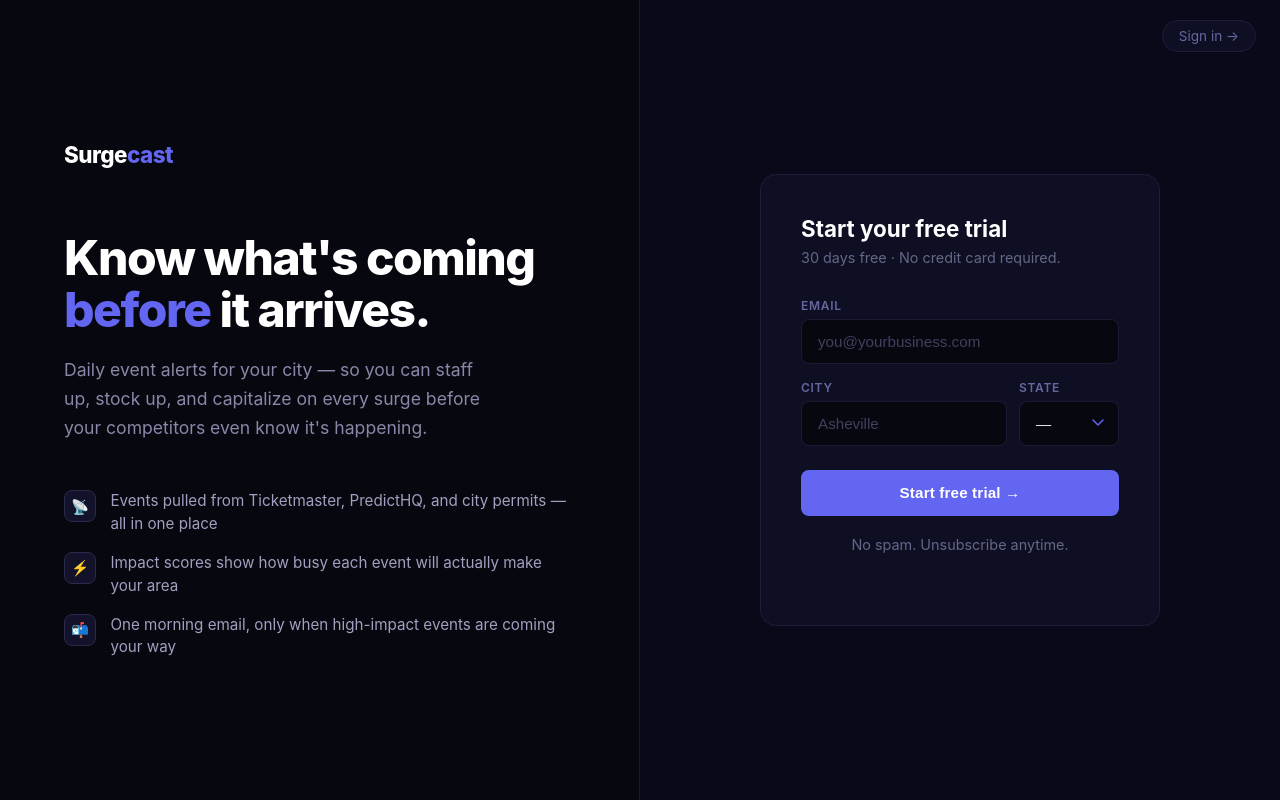
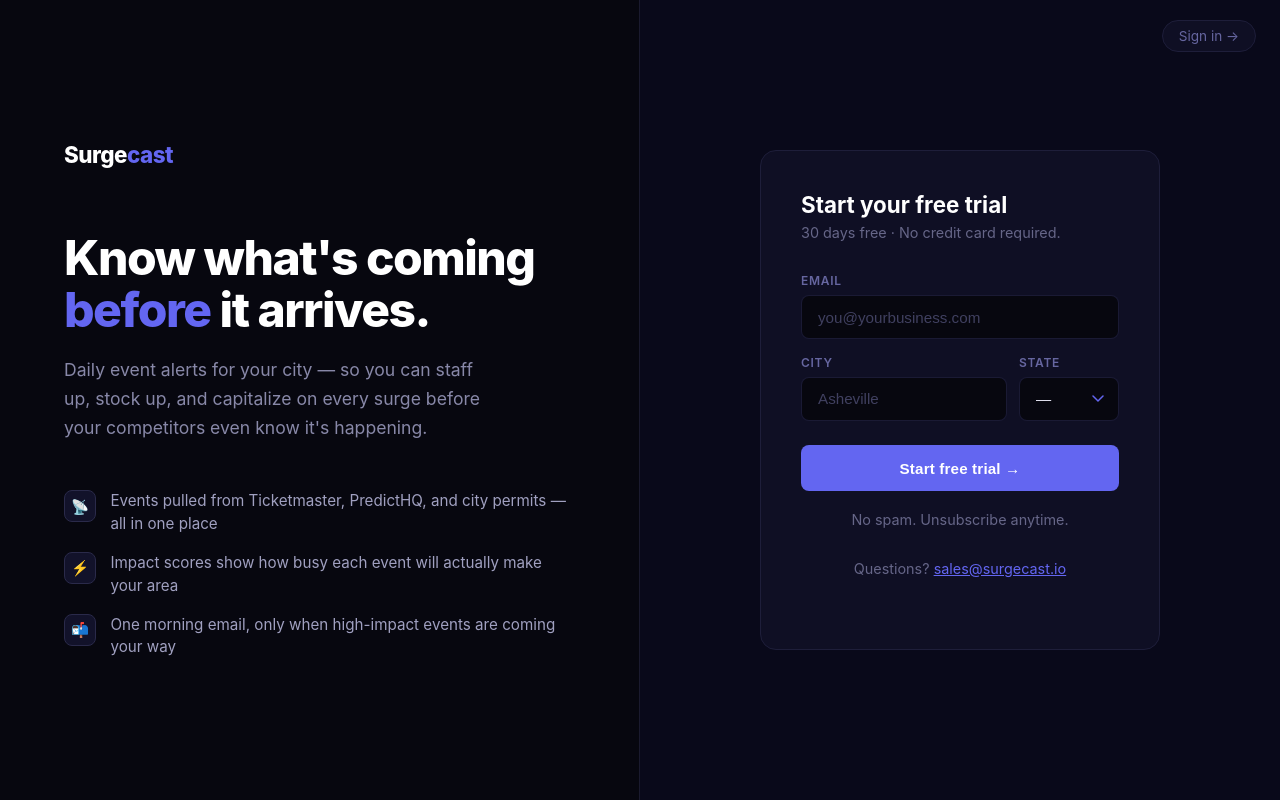
Before and after one commit to phunclick-pixel/surgecast, a Flask app: page / in a window 1280 px wide. Run offline with Flask 3, Linux system fonts and the light colour scheme.

Commit message:
Add sales@surgecast.io contact link to landing page
Co-Authored-By: Claude Sonnet 4.6 <noreply@anthropic.com>

```diff
--- a/templates/index.html
+++ b/templates/index.html
@@ -293,6 +293,9 @@
       </form>
 
       <p class="note">No spam. Unsubscribe anytime.</p>
+      <p class="note" style="margin-top:0.5rem;">
+        Questions? <a href="mailto:sales@surgecast.io" style="color:#6366f1;">sales@surgecast.io</a>
+      </p>
     </div>
   </div>
 
```
